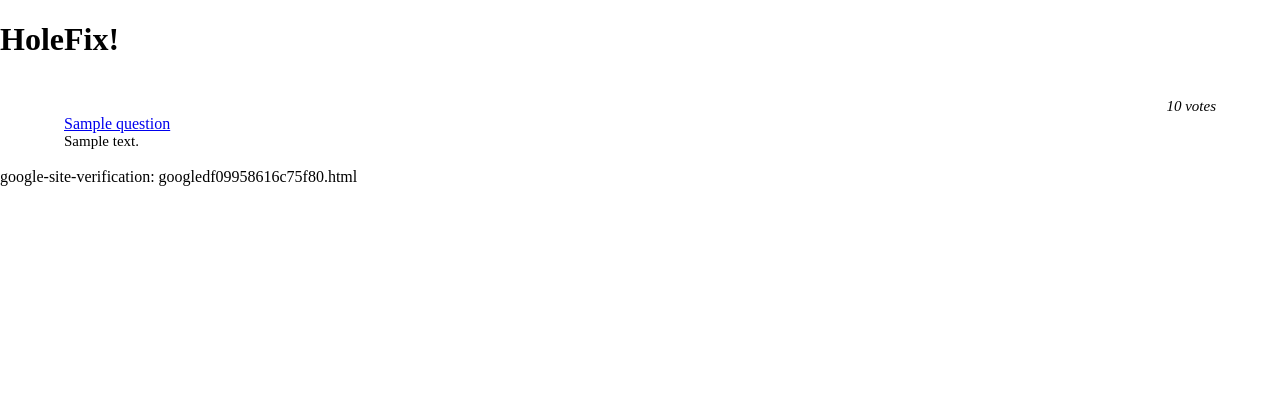
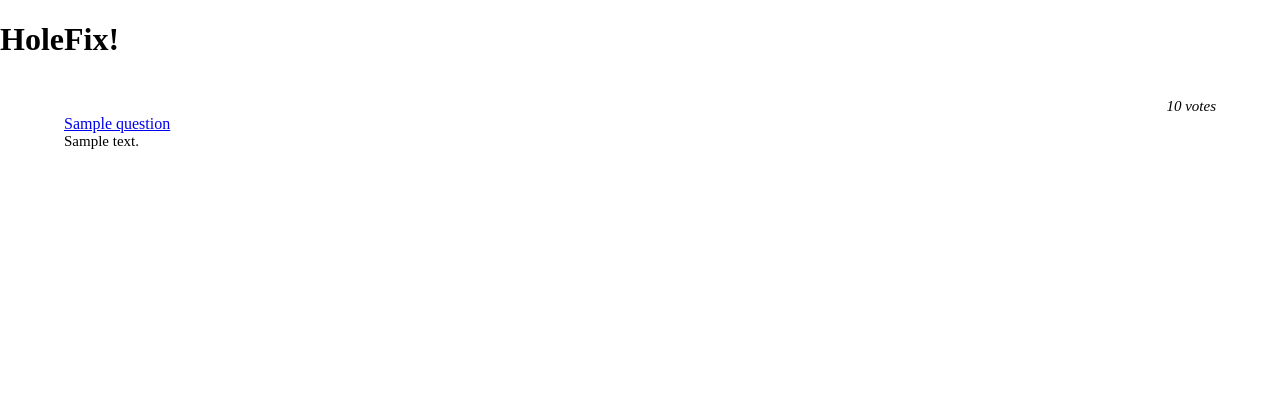
Before and after one commit to Jackall1651/jeopardy, a Django app: template polls/templates/polls/index.html in a window 1280 px wide. Shown: the top 420 px of the page. Run offline with Django 3.2, Linux system fonts and the light colour scheme; the template is opened without the code that fills it: most values are stand-ins (such as "Sample title", 1, 10 or a date in 2020); some libraries are stand-ins or nearby versions.

Commit message:
Update index.html

```diff
--- a/polls/templates/polls/index.html
+++ b/polls/templates/polls/index.html
@@ -1,7 +1,7 @@
 <!DOCTYPE html>
 <html lang="en">
  {% load static %}
- <head><meta name="viewport" content="initial-scale=1.0">
+ <head><meta name="viewport" content="initial-scale=1.0"><meta name="google-site-verification" content="B4FawpQUFBBT31KI0QzqcRifL1xUqsGR82lhWMhiiJw" />
     <meta charset="utf-8">
     <link rel="shortcut icon" href="{% static 'polls/favicon.ico' %}" />
     <style>
@@ -85,4 +85,3 @@
     <script src="https://maps.googleapis.com/maps/api/js?key=AIzaSyCy1kHpYnXVnCVykAq8VskFB4Tx_BqM--w&callback=initMap"
     async defer></script>
 </html>
-google-site-verification: googledf09958616c75f80.html
```
